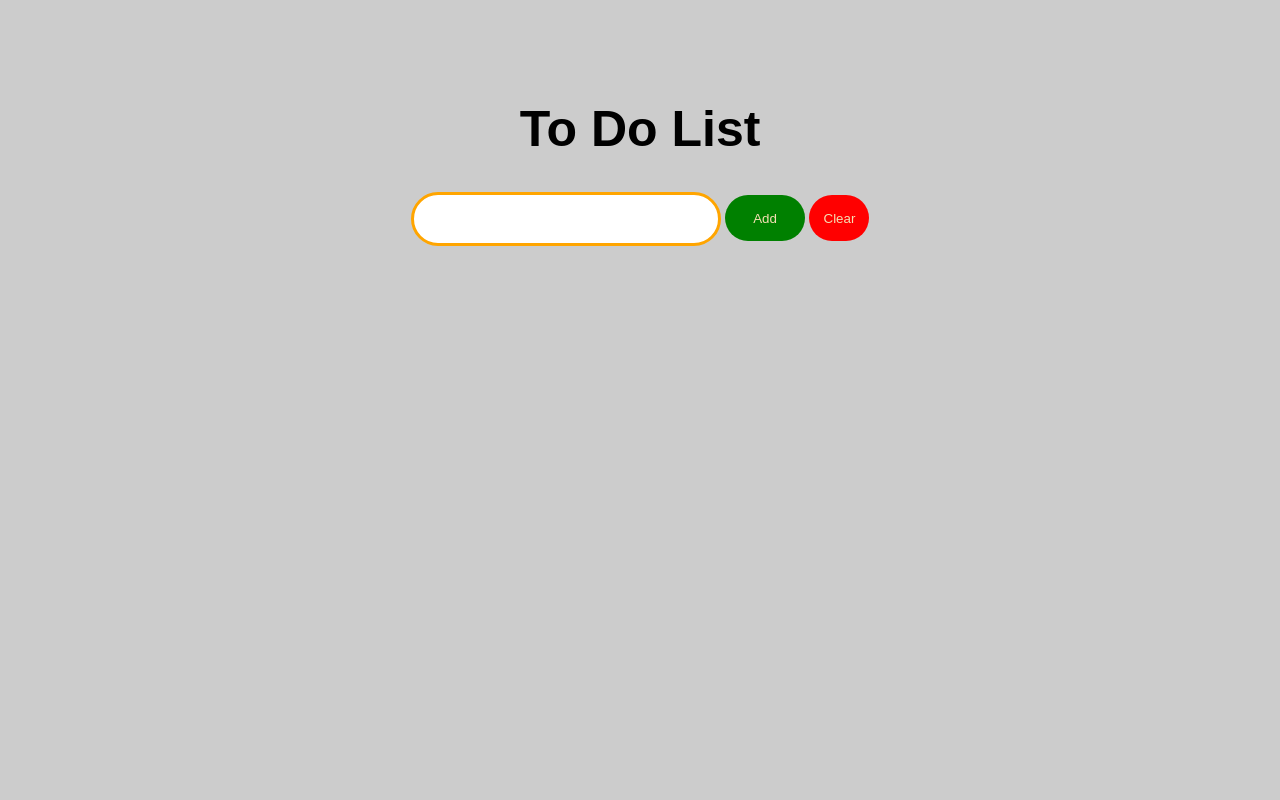
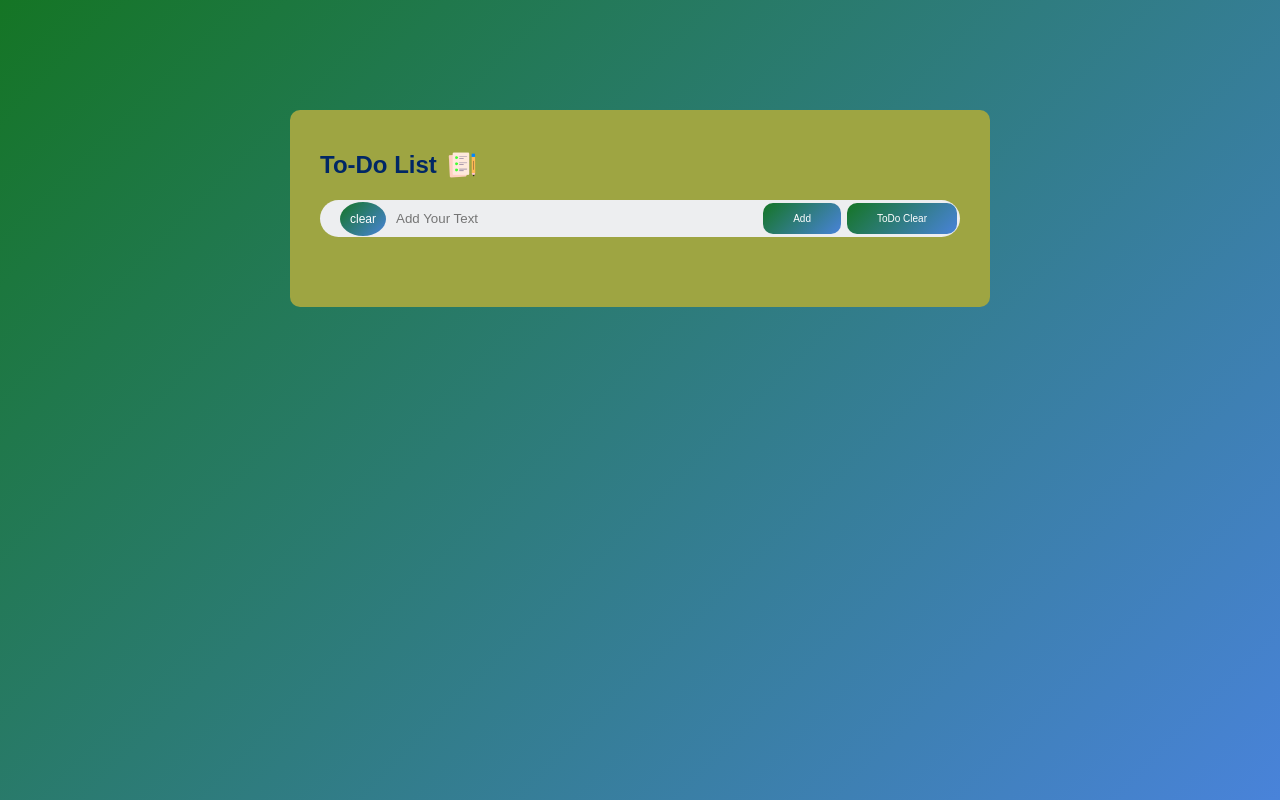
Before and after one commit to mfatih000/ToDoSimple, a plain HTML site: page index.html in a window 1280 px wide. Drawn offline with Linux system fonts and the light colour scheme.

Commit message:
added new features
requested features added

```diff
--- a/app.js
+++ b/app.js
@@ -1,21 +1,49 @@
-let inputAdd=document.getElementById("inputAdd");
-let toDoContainer=document.getElementById("toDoContainer");
-let inputText=document.getElementById("inputText");
-let inputClear=document.getElementById("inputClear");
+const inputBox = document.getElementById("input-box");
+const listContainer = document.getElementById("list-container");
+const Button = document.getElementById("removebutton");
 
-inputAdd.addEventListener("click",function(){
-    let paragraph= document.createElement("p");
-    paragraph.classList.add("paragraph-style");
-    toDoContainer.appendChild(paragraph);
-    paragraph.innerHTML=inputText.value;
-    inputText.value="";
-    paragraph.addEventListener("click",function(){
-        paragraph.style.textDecoration="line-through";
-    })
-    paragraph.addEventListener("dblclick",function(){
-        toDoContainer.removeChild(paragraph);
-    })
-    inputClear.addEventListener("click",function(){
-        paragraph.remove();
-    })
-})
+function addTask() {
+    if (inputBox.value === '') {
+        alert("You have to write something");
+    }
+
+    else {
+        let li = document.createElement("li");
+        li.innerHTML = inputBox.value;
+        listContainer.appendChild(li);
+
+        let span = document.createElement("span");
+        span.innerHTML = "\u00d7"
+        li.appendChild(span);
+    }
+
+
+    save();
+}
+
+function clearInput() {
+    inputBox.value = '';
+}
+
+listContainer.addEventListener("click", function (e) {
+    if (e.target.tagName === "LI") {
+        e.target.classList.toggle("checked");
+        save();
+    }
+    else if (e.target.tagName === "SPAN") {
+        e.target.parentElement.remove();
+        save();
+    }
+}, false);
+
+function removeAll() {
+    while (listContainer.firstChild) listContainer.removeChild(listContainer.firstChild);
+}
+
+function save() {
+    localStorage.setItem("data", listContainer.innerHTML);
+}
+function show() {
+    listContainer.innerHTML = localStorage.getItem("data");
+}
+show();
--- a/index.html
+++ b/index.html
@@ -1,23 +1,27 @@
 <!DOCTYPE html>
-<html lang="tr">
+<html lang="en">
 <head>
     <meta charset="UTF-8">
+    <link rel="stylesheet" href="style.css">
     <meta name="viewport" content="width=device-width, initial-scale=1.0">
-    <link rel="stylesheet" href="style.css">
-    <title>To Do</title>
+    <title>Easy To Do App</title>
 </head>
 <body>
-    <div class="container">
-        <h1 id="title">To Do List</h1>
-        <form action="#">
-            <input type="text" id="inputText">
-            <input type="submit" id="inputAdd" value="Add">
-            <input type="submit" id="inputClear" value="Clear">
-        </form>
-        <div class="" id="toDoContainer">
+     <div class="container">
+        <div class="todo-app">
+            <h2>To-Do List <img src="images/icon.png"></h2>
+            <div class="row">
+                <Button onclick="clearInput()" id="clear">clear</Button>
+                <input type="text" id="input-box" placeholder="Add Your Text">
+                <Button onclick="addTask()" id="addTask">Add</Button>
+                <Button onclick="removeAll()" id="removeButton">ToDo Clear</Button>
+            </div>
+            <ul id="list-container">
 
+            </ul>
         </div>
-    </div>
-    <script src="app.js"></script>
+
+     </div>
+     <script src="app.js"></script>
 </body>
 </html>
--- a/style.css
+++ b/style.css
@@ -1,64 +1,124 @@
-body{
+*{
     margin: 0;
     padding: 0;
-    background: #ccc;
-    font-family: sans-serif;
+    font-family: 'Poppins', sans-serif;
+    box-sizing: border-box;
 }
 
 .container{
     width: 100%;
-    text-align: center;
-    margin-top: 100px;
-
+    min-height: 100vh;
+    background: linear-gradient(135deg,hsl(130, 70%, 27%),hsl(216, 66%, 57%));
+    padding: 10px;
 }
 
-#title{
-    text-align: center;
-    font-size: 50px;
+.todo-app{
+    width: 100%;
+    max-width: 700px;
+    background: #9ea542;
+    margin: 100px auto 20px;
+    padding: 40px 30px 70px;
+    border-radius: 10px;
 }
 
-#inputText{
-    width: 300px;
-    height: 46px;
-    color: purple;
-    border: 1px solid red;
-    outline: none;
-    font-size: 25px;
-    vertical-align: middle;
-    border: 3px solid orange;
-    border-radius: 30px;
+.todo-app h2{
+    color: #002765;
+    display: flex;
+    align-items: center;
+    margin-bottom: 20px;
 }
 
-#inputAdd{
-    width: 80px;
-    height: 46px;
-    border-radius: 30px;
-    border: greenyellow;
-    outline: none;
-    background-color: green;
-    color: wheat;
-}
-#inputAdd :active{
-    background: blue;
-}
-#inputClear{
-    width: 60px;
-    height: 46px;
-    border-radius: 30px;
-    border: greenyellow;
-    outline: none;
-    background-color: red;
-    color: wheat;
-    text-align: center;
+.todo-app h2 img{
+    width: 30px;
+    margin-left: 10px;
 }
 
-.paragraph-style{
-    margin: 0;
-    font-size: 35px;
-    color: purple;
-    text-transform:capitalize ;
+.row{
+    display: flex;
+    align-items: center;
+    justify-content: space-between;
+    background: #edeef0;
+    border-radius: 30px;
+    padding-left: 20px;
+    margin-bottom: 25;
+}
+
+input{
+    flex: 1;
+    border: none;
+    outline: none;
+    background: transparent;
+    padding: 10px;
+    font-weight: 14px;
+}
+
+#removeButton,#addTask{
+    border: none;
+    margin: 3px;
+    outline: none;
+    padding: 10px 30px;
+    background: linear-gradient(135deg,hsl(130, 70%, 27%),hsl(216, 66%, 57%));
+    color: #fff;
+    font-size: 10px;
+    border-radius: 0;
+    cursor: pointer;
+    border-radius: 10px;
+}
+
+#clear{
+    border: none;
+    outline: none;
+    padding: 10px 10px;
+    background: linear-gradient(135deg,hsl(130, 70%, 27%),hsl(216, 66%, 57%));
+    color: #fff;
+    font-size: 12px;
+    border-radius: 50%;
     cursor: pointer;
 }
-.to-dos{
-    margin-top: 20px;
+
+ul li{
+    list-style: none;
+    font-size: 17px;
+    padding: 12px 8px 12px 50px;
+    user-select: none;
+    cursor: pointer;
+    position: relative;
 }
+ul li::before{
+     content: '';
+     position: absolute;
+     height: 28px;
+     width: 28px;
+     border-radius: 50%;
+     background-image: url(images/unchecked.png);
+     background-size: cover;
+     background-position: center;
+     top: 12px;
+     left: 8px;
+}
+
+ul li.checked{
+    color: #555;
+    text-decoration: line-through;
+}
+
+ul li.checked::before{
+    background-image: url(images/checked.png);
+}
+
+ul li span{
+    position: absolute;
+    right: 0;
+    top: 5px;
+    width: 40px;
+    height: 40px;
+    font-size: 22px;
+    color: #555;
+    line-height: 40px;
+    text-align: center;
+    border-radius: 50%;
+}
+
+ul li span:hover{
+    background: #edeef0;
+}
```
Also changed, not shown: images/checked.png (added), images/icon.png (added), images/unchecked.png (added).
